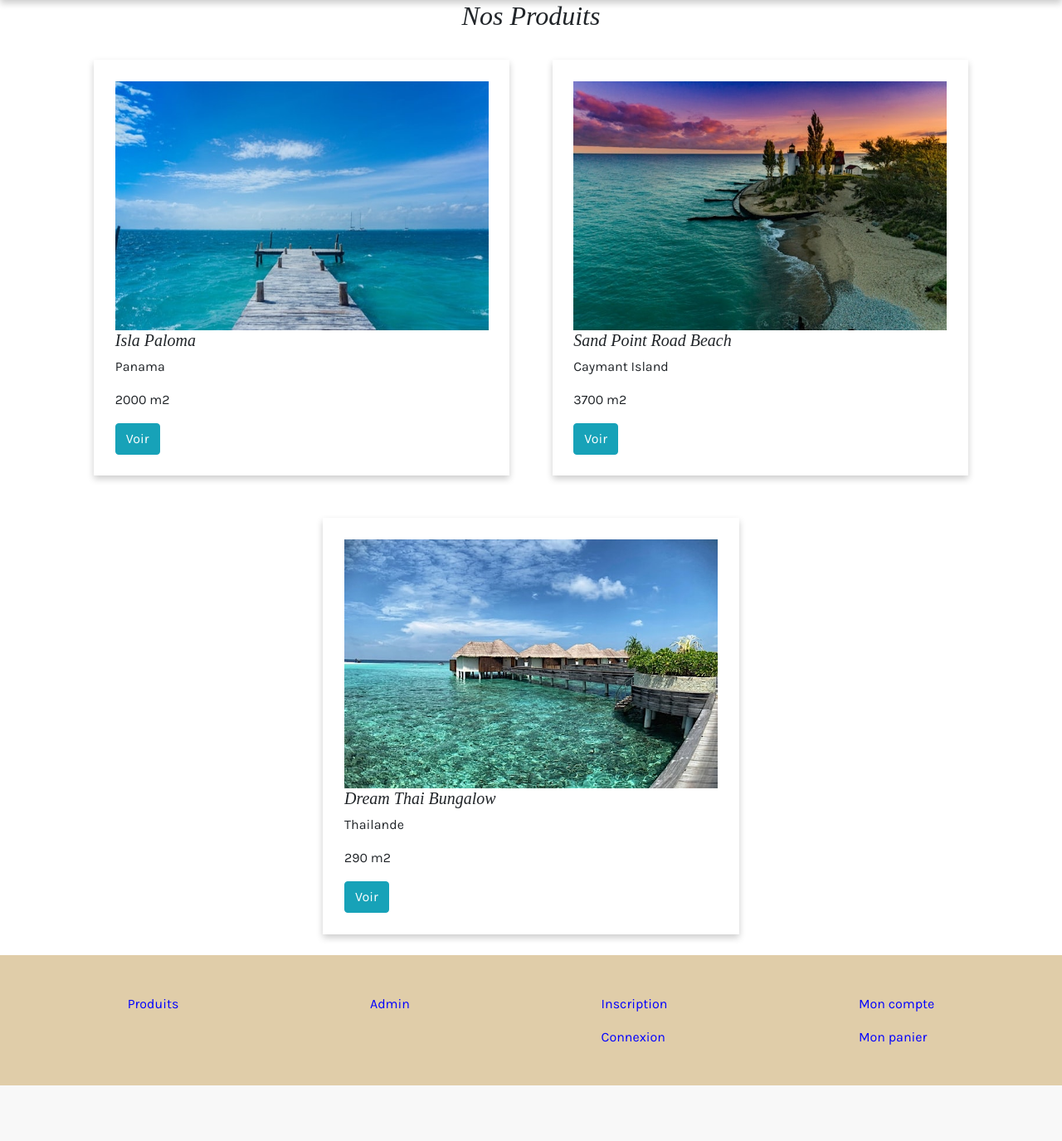
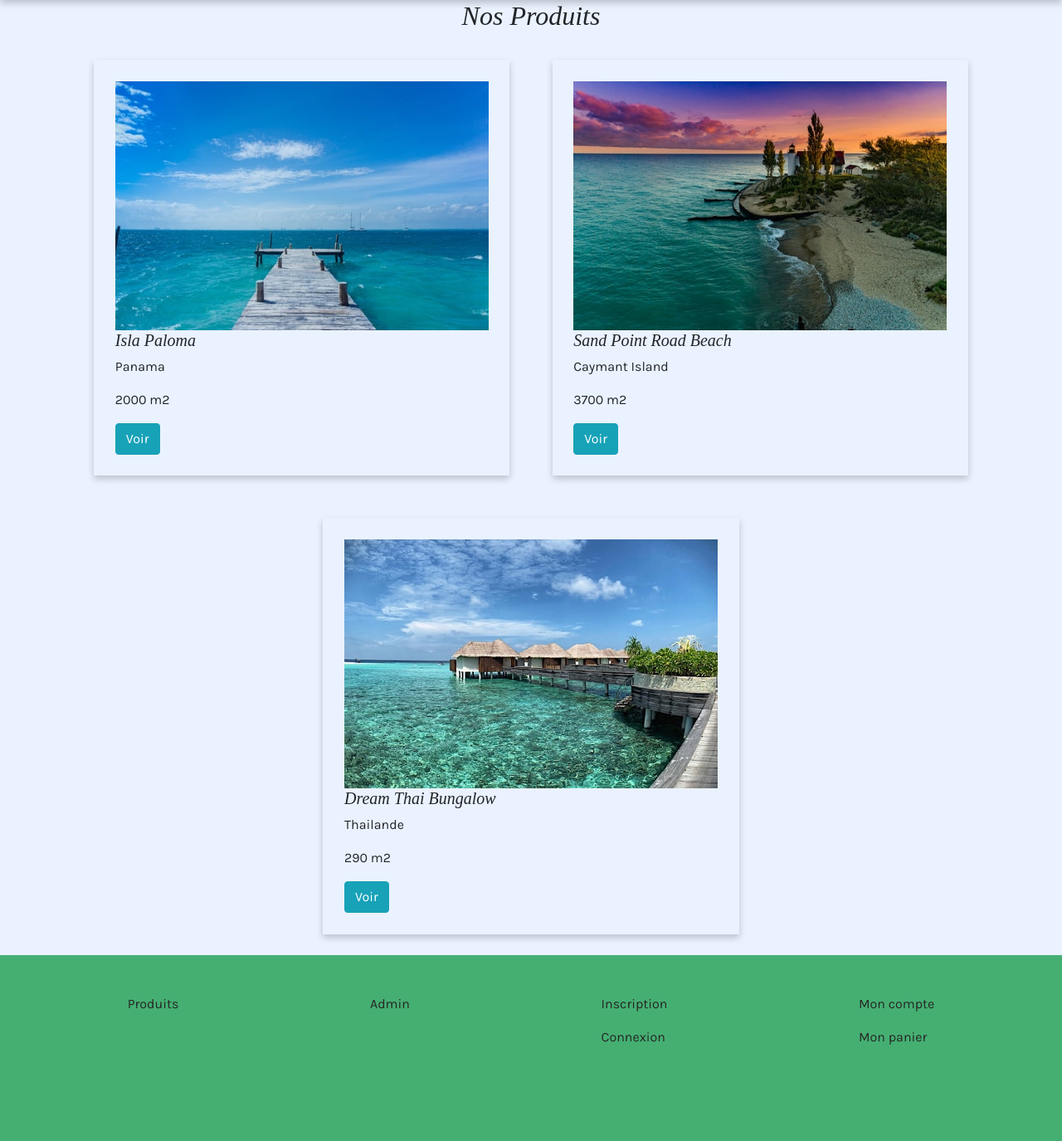
Before and after one commit to Artemis1997-D/paradise, a PHP site: page /produits.php in a window 1280 px wide. Shown: the part 72-1447 px from the top of the page at 83% size. Before the commit the page ends 1380 px from the top, so only its background shows below. Run offline with PHP 8.4, Linux system fonts and the light colour scheme.

Commit message:
change html css

```diff
--- a/asset/style/style.css
+++ b/asset/style/style.css
@@ -9,6 +9,7 @@ body {
   margin: 0;
   padding: 0;
   font-family: 'Karla', sans-serif;
+  background-color: #eaf2ff;
 }
 
 a {
@@ -280,6 +281,7 @@ h3 {
   flex-direction: column;
   justify-content: center;
   padding: 2%;
+
 }
 
 .gestion-ajout a {
@@ -297,11 +299,13 @@ h3 {
   box-shadow: 0 4px 8px 0 rgba(0,0,0,0.2);
   width: 100%;
   padding: 5%;
+  background-color: white;
 }
 
 .ajout-article {
   box-shadow: 0 4px 8px 0 rgba(0,0,0,0.2);
   width: 100%;
+  background-color: white;
 }
 
 .formulaire-ajout-article {
@@ -372,11 +376,12 @@ footer {
   padding: 3%;
   display: flex;
   justify-content:space-around;
-  background:  #e0cda9;
+  background:  #45AF72;
+  height: 28vh;
 }
 
 footer a {
-  color: blue;
+  color: #262625;
 }
 
 /*-------------------------------Desktop--------------------------*/
--- a/config/template/head.php
+++ b/config/template/head.php
@@ -4,10 +4,10 @@
             <meta charset="UTF-8">
             <meta name="viewport" content="width=device-width, initial-scale=1.0">
             <title>Paradise</title>
-<!-----------Liens vers Bootstrap et CSS----------------------------------------------------------->
+<!-----------Liens-vers-Bootstrap-et-CSS----------------------------------------------------------->
             <link rel="stylesheet" href="https://cdnjs.cloudflare.com/ajax/libs/twitter-bootstrap/4.6.0/css/bootstrap.min.css" integrity="sha512-P5MgMn1jBN01asBgU0z60Qk4QxiXo86+wlFahKrsQf37c9cro517WzVSPPV1tDKzhku2iJ2FVgL67wG03SGnNA==" crossorigin="anonymous" />
             <link rel="stylesheet" href="./asset/style/style.css">
-<!-----------Liens vers les fonts Google----------------------------------------------------------->
+<!-----------Liens-vers-les-fonts-Google----------------------------------------------------------->
             <link rel="preconnect" href="https://fonts.gstatic.com">
             <link href="https://fonts.googleapis.com/css2?family=Lora:ital@1&display=swap" rel="stylesheet">
             <link rel="preconnect" href="https://fonts.gstatic.com">
--- a/config/template/nav.php
+++ b/config/template/nav.php
@@ -1,4 +1,4 @@
-<!-----------Barre de navigation----------------------------------------------------------->
+<!-----------Barre-de-navigation----------------------------------------------------------->
                 <h1 id="home"><a class="nav-link" href="index.php">Paradise</a></h1>
                 <nav class="nav">
                     <a  class="nav-link" href="produits.php">Produits</a>
--- a/fiche_produit1.php
+++ b/fiche_produit1.php
@@ -5,7 +5,7 @@ include 'config/template/head.php';
 <!-----------Hero_image_du_produit-------------------------------------------------------------------------------------------------->
         <section id="hero-produit1" class="hero-produit">
           <h2>Isla Paloma</h2>
-          <a class="arrow" href="#images-produit1"><img src="../paradise/asset/img/down-arrow.svg"></a>
+          <a class="arrow" href="#images-produit1"><img src="../paradise/asset/img/down-arrow.svg" alt="lien vers les images"></a>
         </section>
 <!-----------Informations_sur_le_produit-------------------------------------------------------------------------------------------------->
           <div class="content-produit">
@@ -42,7 +42,7 @@ include 'config/template/head.php';
               <!-----------Quantité_du_produit-------------------------------------------------------------------------------------------------->
               <div class="add-panier">
                 <p>Il reste 5 parcelles en stock</p>
-                <input type="number" class="quantity-article" name="" id="ExampleQuantity" placeholder="Entrez la quantité souhaité">
+                <input type="number" class="quantity-article" name="quantity" id="ExampleQuantity" placeholder="Entrez la quantité souhaité">
                 <!-----------Prix_produit-------------------------------------------------------------------------------------------------->
                 <p class="price">295 812€</p>
                 <button class="btn-panier">Ajouter au panier</button>
--- a/fiche_produit2.php
+++ b/fiche_produit2.php
@@ -5,7 +5,7 @@ include 'config/template/head.php';
 <!-----------Hero_image_du_produit-------------------------------------------------------------------------------------------------->
         <section id="hero-produit2" class="hero-produit">
           <h2>Sand Point Road Beach</h2>
-          <a class="arrow" href="#images-produit2"><img src="../paradise/asset/img/down-arrow.svg"></a>
+          <a class="arrow" href="#images-produit2"><img src="../paradise/asset/img/down-arrow.svg" alt="lien vers les images"></a>
         </section>
 <!-----------Informations_sur_le_produit-------------------------------------------------------------------------------------------------->
         <div class="content-produit">
@@ -42,7 +42,7 @@ include 'config/template/head.php';
             <!-----------Quantité_du_produit-------------------------------------------------------------------------------------------------->
             <div class="add-panier">
               <p>Il reste 5 parcelles en stock</p>
-              <input type="number" class="quantity-article" name="" id="ExampleQuantity" placeholder="Entrez la quantité souhaité">
+              <input type="number" class="quantity-article" name="quantity" id="ExampleQuantity" placeholder="Entrez la quantité souhaité">
               <!-----------Prix_produit-------------------------------------------------------------------------------------------------->
               <p class="price">295 812€</p>
               <button class="btn-panier">Ajouter au panier</button>
--- a/fiche_produit3.php
+++ b/fiche_produit3.php
@@ -5,7 +5,7 @@ include 'config/template/head.php';
 <!-----------Hero_image_du_produit-------------------------------------------------------------------------------------------------->
         <section id="hero-produit3" class="hero-produit">
           <h2>Dream Thaï Bungalow</h2>
-          <a class="arrow" href="#images-produit3"><img src="../paradise/asset/img/down-arrow.svg"></a>
+          <a class="arrow" href="#images-produit3"><img src="../paradise/asset/img/down-arrow.svg" alt="lien vers les images"></a>
         </section>
 <!-----------Informations_sur_le_produit-------------------------------------------------------------------------------------------------->
         <div class="content-produit">
@@ -42,7 +42,7 @@ include 'config/template/head.php';
             <!-----------Quantité_du_produit-------------------------------------------------------------------------------------------------->
             <div class="add-panier">
               <p>Il reste 5 parcelles en stock</p>
-              <input type="number" class="quantity-article" name="" id="ExampleQuantity" placeholder="Entrez la quantité souhaité">
+              <input type="number" class="quantity-article" name="quantity" id="ExampleQuantity" placeholder="Entrez la quantité souhaité">
               <!-----------Prix_produit-------------------------------------------------------------------------------------------------->
               <p class="price">295 812€</p>
               <button class="btn-panier">Ajouter au panier</button>
--- a/index.php
+++ b/index.php
@@ -4,7 +4,7 @@
         </header>
 <!-----------Hero_image_Accueil-------------------------------------------------------------------------------------------------->
         <section class="hero" id="hero-home" alt="photo en hauteur de la plage et de la mer cristalline">
-          <h2>Une collection unique d'îles paradisiaques</h>
+          <h2>Une collection unique d'îles paradisiaques</h2>
           <h4>Découvrez nos offres d’îles paradisiaques qui n’attendent que leurs futurs propriétaires</h4>
           <a class="arrow" href="#produits"><img src="../paradise/asset/img/down-arrow.svg" alt="ancre qui mène aux meilleurs articles"></a>
         </section>
--- a/inscription.php
+++ b/inscription.php
@@ -3,7 +3,7 @@ include 'config/template/head.php';
 ?>
         </header>
 <!-----------Hero_image_Inscription-------------------------------------------------------------------------------------------------->
-        <section class="hero" id="hero-inscription" alt="sous l'océan">
+        <section class="hero" id="hero-inscription">
           <!-----------Form_Inscription-------------------------------------------------------------------------------------------------->
           <form class="connexion-inscription">
             <h2 class="text-center mt-5 mb-5">Inscription</h2>
--- a/login.php
+++ b/login.php
@@ -3,7 +3,7 @@ include 'config/template/head.php';
 ?>
         </header>
 <!-----------Hero_image_Connexion-------------------------------------------------------------------------------------------------->
-        <section class="hero" id="hero-login" alt="sous l'océan">
+        <section class="hero" id="hero-login">
           <!-----------Form_Connexion-------------------------------------------------------------------------------------------------->
           <form class="connexion-inscription">
             <h2 class="text-center mt-5 mb-5">Connexion</h2>
--- a/panier.php
+++ b/panier.php
@@ -7,13 +7,13 @@ include 'config/template/head.php';
             <!-----------Liste_articles_dans_le_panier-------------------------------------------------------------------------------------------------->
             <div class="panier">
               <div class="article">
-                <img class="image-panier" src="asset\img_produit\isla-paloma-img1.jpg" alt="Isla-Paloma" >
+                <img class="image-panier" src="asset/img_produit/isla-paloma-img1.jpg" alt="Isla-Paloma" >
                 <p class="detail">Isla Paloma<br>Panama<br>295 812€</p>
                 <a href="#">Supprimer</a>
               </div>
             <hr class="divider">
               <div class="article">
-                <img class="image-panier" src="asset\img_produit\sand-point-road-beach.jpg" alt="Bungalow" >
+                <img class="image-panier" src="asset/img_produit/sand-point-road-beach.jpg" alt="Bungalow" >
                 <p class="detail">Isla Paloma<br>Panama<br>295 812€</p>
                 <a href="#">Supprimer</a>
               </div>
--- a/produits.php
+++ b/produits.php
@@ -6,21 +6,21 @@ include 'config/template/head.php';
         <!-----------Liste_produits_card_deck_avec_caractéristiques-------------------------------------------------------------------------------------------------->
         <div class="liste-produit">
           <div class="produit-page-produit">
-            <img class="image-produit" src="asset\img_produit\isla-paloma-img2.jpg" alt="Isla Paloma" >
+            <img class="image-produit" src="asset/img_produit/isla-paloma-img2.jpg" alt="Isla Paloma" >
             <h5>Isla Paloma</h5>
             <P>Panama</p>
             <p>2000 m2</p>
             <button type="button" class="btn btn-info"><a href="fiche_produit3.php">Voir</a></button>
           </div>
           <div class="produit-page-produit">
-            <img class="image-produit" src="asset\img_produit\sand-point-img1.jpg" alt="Sand point beach">
+            <img class="image-produit" src="asset/img_produit/sand-point-img1.jpg" alt="Sand point beach">
             <h5>Sand Point Road Beach</h5>
             <p>Caymant Island</p>
             <p>3700 m2</p>
             <button type="button" class="btn btn-info"><a href="fiche_produit3.php">Voir</a></button>
           </div>
           <div class="produit-page-produit">
-            <img class="image-produit" src="asset\img_produit\dream-thai-bungalow.jpg" alt="Bungalow" srcset="">
+            <img class="image-produit" src="asset/img_produit/dream-thai-bungalow.jpg" alt="Bungalow" srcset="">
             <h5>Dream Thai Bungalow</h5>
             <p>Thailande</p>
             <p>290 m2</p>
```
Also changed, not shown: profil_admin.php (+5 -5 lines), 1 other file.
